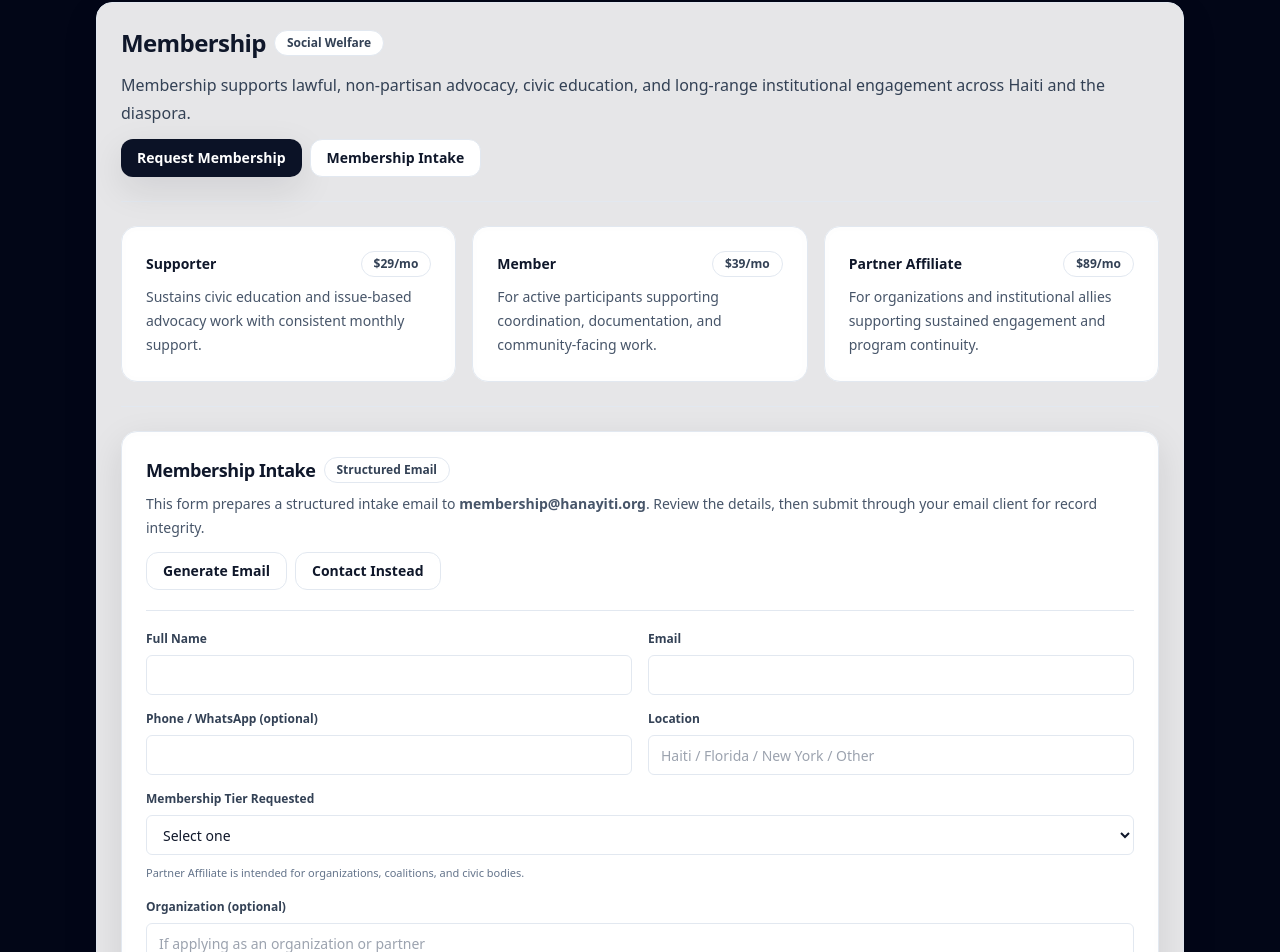
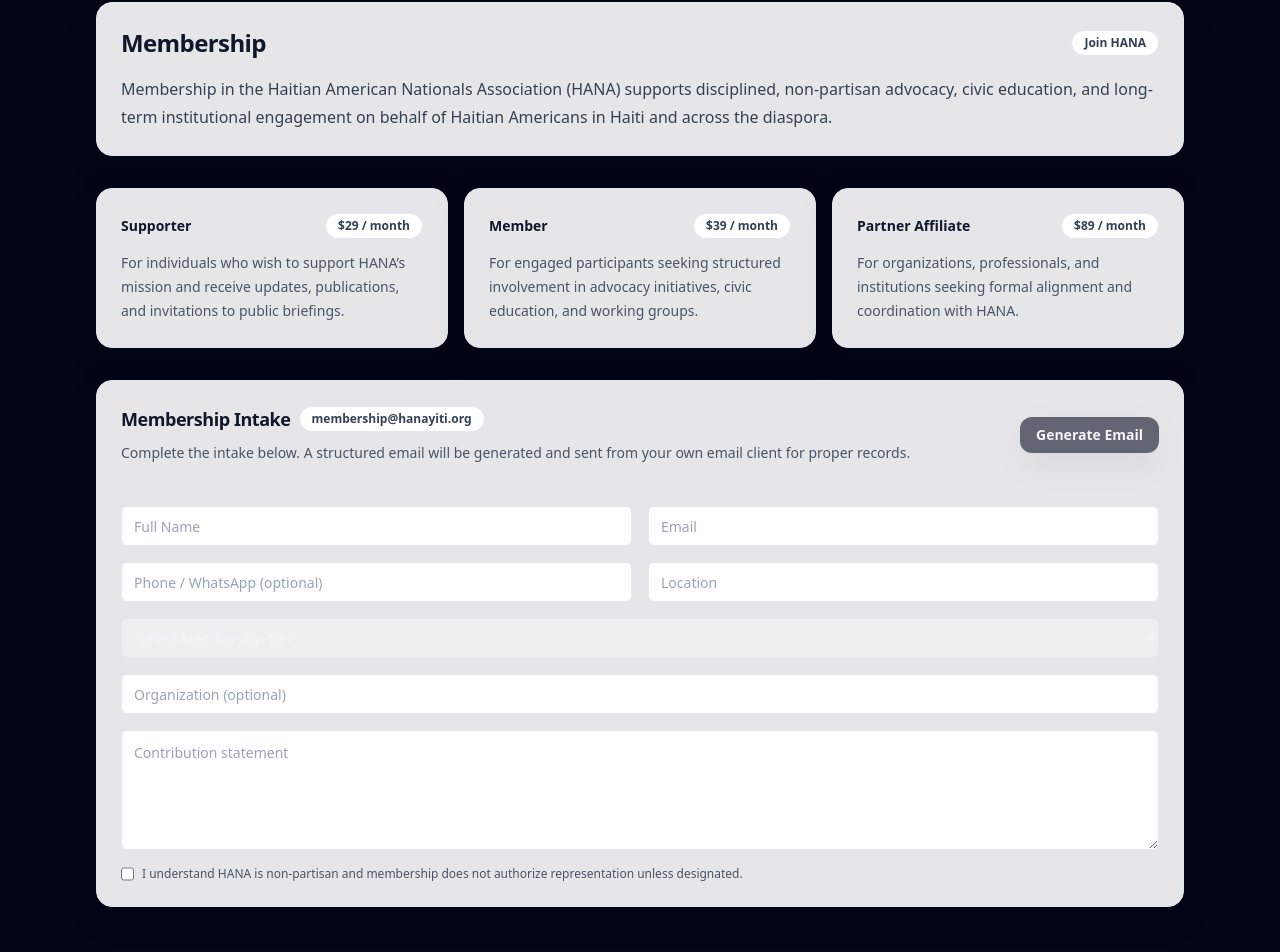
Before and after one commit to akumagmel/Hanayiti, a Next.js app: page /membership in a window 1280 px wide. Shown: the part 110-1062 px from the top of the page. Built offline with nearby package versions, Linux system fonts and the light colour scheme.

Commit message:
Update page.tsx

```diff
--- a/app/membership/page.tsx
+++ b/app/membership/page.tsx
@@ -7,6 +7,9 @@
 import { Button } from "@/components/ui/Button";
 import { Separator } from "@/components/ui/Separator";
 
+/* -----------------------------
+   Helper: build structured email
+------------------------------ */
 function buildMailto(values: {
   fullName: string;
   email: string;
@@ -18,8 +21,7 @@
   message: string;
 }) {
   const to = "membership@hanayiti.org";
-
-  const subject = `Membership Intake — ${values.tier || "Unspecified"} — ${
+  const subject = `HANA Membership Intake — ${values.tier || "Unspecified"} — ${
     values.fullName || "Applicant"
   }`;
 
@@ -35,22 +37,27 @@
 - Tier: ${values.tier}
 - Organization (if any): ${values.org || "N/A"}
 
-3) Interest Areas (choose / describe)
+3) Interest Areas
 ${values.areas || "N/A"}
 
 4) Contribution Statement
 ${values.message}
 
-5) Compliance Acknowledgement
-- Applicant affirms non-partisan posture and understands membership does not authorize representation of HANA unless expressly designated.
+5) Acknowledgement
+- Applicant understands HANA is non-partisan and issue-based.
+- Membership does not authorize representing HANA unless expressly designated.
 
-— End —`;
+— End —
+`;
 
   return `mailto:${to}?subject=${encodeURIComponent(subject)}&body=${encodeURIComponent(
     body
   )}`;
 }
 
+/* -----------------------------
+   Page
+------------------------------ */
 export default function Page() {
   const [form, setForm] = React.useState({
     fullName: "",
@@ -65,112 +72,14 @@
   });
 
   const canSubmit =
-    form.fullName &&
-    form.email &&
-    form.location &&
-    form.tier &&
-    form.message &&
+    !!form.fullName &&
+    !!form.email &&
+    !!form.location &&
+    !!form.tier &&
+    !!form.message &&
     form.agree;
 
-  return (
-    <SiteShell>
-      <main className="mx-auto max-w-6xl px-4 sm:px-6 lg:px-8 py-12">
-        <Card className="shadow-soft">
-          <CardContent>
-            <div className="flex flex-wrap items-center justify-between gap-3">
-              <div>
-                <div className="flex items-center gap-2">
-                  <h1 className="text-2xl font-semibold tracking-tight text-slate-900">
-                    Membership
-                  </h1>
-                  <Badge>Social Welfare</Badge>
-                </div>
-                <p className="mt-3 text-slate-700 leading-7">
-                  Membership supports lawful, non-partisan advocacy, civic education, and
-                  long-range institutional engagement across Haiti and the diaspora.
-                </p>
-              </div>
-
-              {/* Buttons side-by-side (as requested) */}
-              <div className="flex flex-wrap gap-2">
-                <Button href="#tiers">Request Membership</Button>
-                <Button variant="outline" href="#intake">
-                  Membership Intake
-                </Button>
-              </div>
-            </div>
-
-            <Separator className="my-6" />
-
-            {/* TIERS */}
-            <section id="tiers" className="grid gap-4 lg:grid-cols-3">
-              <Card className="bg-slate-50">
-                <CardContent className="p-5">
-                  <div className="flex items-center justify-between gap-2">
-                    <div className="text-sm font-semibold text-slate-900">
-                      Supporter
-                    </div>
-                    <Badge>$29/mo</Badge>
-                  </div>
-                  <p className="mt-2 text-sm leading-6 text-slate-600">
-                    Sustains civic education and issue-based advocacy work with consistent monthly support.
-                  </p>
-                </CardContent>
-              </Card>
-
-              <Card className="bg-slate-50">
-                <CardContent className="p-5">
-                  <div className="flex items-center justify-between gap-2">
-                    <div className="text-sm font-semibold text-slate-900">
-                      Member
-                    </div>
-                    <Badge>$39/mo</Badge>
-                  </div>
-                  <p className="mt-2 text-sm leading-6 text-slate-600">
-                    For active participants supporting coordination, documentation, and community-facing work.
-                  </p>
-                </CardContent>
-              </Card>
-
-              <Card className="bg-slate-50">
-                <CardContent className="p-5">
-                  <div className="flex items-center justify-between gap-2">
-                    <div className="text-sm font-semibold text-slate-900">
-                      Partner Affiliate
-                    </div>
-                    <Badge>$89/mo</Badge>
-                  </div>
-                  <p className="mt-2 text-sm leading-6 text-slate-600">
-                    For organizations and institutional allies supporting sustained engagement and program continuity.
-                  </p>
-                </CardContent>
-              </Card>
-            </section>
-
-            <Separator className="my-6" />
-
-            {/* INTAKE */}
-            <section id="intake">
-              <Card className="shadow-soft">
-                <CardContent className="p-5">
-                  <div className="flex flex-wrap items-center justify-between gap-3">
-                    <div>
-                      <div className="flex items-center gap-2">
-                        <div className="text-lg font-semibold tracking-tight text-slate-900">
-                          Membership Intake
-                        </div>
-                        <Badge>Structured Email</Badge>
-                      </div>
-                      <p className="mt-2 text-sm leading-6 text-slate-600">
-                        This form prepares a structured intake email to{" "}
-                        <span className="font-semibold">membership@hanayiti.org</span>.
-                        Review the details, then submit through your email client for record integrity.
-                      </p>
-                    </div>
-
-                    <div className="flex flex-wrap gap-2">
-                      <Button
-                        href={canSubmit ? buildMailto({
+  const mailtoLink = buildMailto({
     fullName: form.fullName,
     email: form.email,
     phone: form.phone,
@@ -179,148 +88,176 @@
     org: form.org,
     areas: form.areas,
     message: form.message,
-                        }) : "#"}
-                        variant={canSubmit ? "primary" : "outline"}
+  });
+
+  return (
+    <SiteShell>
+      <main className="mx-auto max-w-6xl px-4 sm:px-6 lg:px-8 py-12">
+        {/* Header */}
+        <Card className="shadow-soft">
+          <CardContent>
+            <div className="flex items-center justify-between gap-3">
+              <h1 className="text-2xl font-semibold tracking-tight text-slate-900">
+                Membership
+              </h1>
+              <Badge>Join HANA</Badge>
+            </div>
+            <p className="mt-4 text-slate-700 leading-7">
+              Membership in the Haitian American Nationals Association (HANA)
+              supports disciplined, non-partisan advocacy, civic education, and
+              long-term institutional engagement on behalf of Haitian Americans
+              in Haiti and across the diaspora.
+            </p>
+          </CardContent>
+        </Card>
+
+        {/* Membership Tiers */}
+        <div className="mt-8 grid gap-4 md:grid-cols-3">
+          <Card className="shadow-soft">
+            <CardContent className="p-5">
+              <div className="flex items-center justify-between">
+                <div className="text-sm font-semibold text-slate-900">
+                  Supporter
+                </div>
+                <Badge>$29 / month</Badge>
+              </div>
+              <p className="mt-3 text-sm leading-6 text-slate-600">
+                For individuals who wish to support HANA’s mission and receive
+                updates, publications, and invitations to public briefings.
+              </p>
+            </CardContent>
+          </Card>
+
+          <Card className="shadow-soft">
+            <CardContent className="p-5">
+              <div className="flex items-center justify-between">
+                <div className="text-sm font-semibold text-slate-900">
+                  Member
+                </div>
+                <Badge>$39 / month</Badge>
+              </div>
+              <p className="mt-3 text-sm leading-6 text-slate-600">
+                For engaged participants seeking structured involvement in
+                advocacy initiatives, civic education, and working groups.
+              </p>
+            </CardContent>
+          </Card>
+
+          <Card className="shadow-soft">
+            <CardContent className="p-5">
+              <div className="flex items-center justify-between">
+                <div className="text-sm font-semibold text-slate-900">
+                  Partner Affiliate
+                </div>
+                <Badge>$89 / month</Badge>
+              </div>
+              <p className="mt-3 text-sm leading-6 text-slate-600">
+                For organizations, professionals, and institutions seeking
+                formal alignment and coordination with HANA.
+              </p>
+            </CardContent>
+          </Card>
+        </div>
+
+        {/* Intake Form */}
+        <Card className="shadow-soft mt-8">
+          <CardContent className="p-5">
+            <div className="flex flex-wrap items-center justify-between gap-3">
+              <div>
+                <div className="flex items-center gap-2">
+                  <div className="text-lg font-semibold tracking-tight text-slate-900">
+                    Membership Intake
+                  </div>
+                  <Badge>membership@hanayiti.org</Badge>
+                </div>
+                <p className="mt-2 text-sm leading-6 text-slate-600">
+                  Complete the intake below. A structured email will be generated
+                  and sent from your own email client for proper records.
+                </p>
+              </div>
+
+              <Button
+                href={canSubmit ? mailtoLink : "#"}
+                variant="primary"
+                aria-disabled={!canSubmit}
+                className={!canSubmit ? "pointer-events-none opacity-60" : ""}
               >
                 Generate Email
               </Button>
-                      <Button variant="outline" href="/contact/">
-                        Contact Instead
-                      </Button>
-                    </div>
             </div>
 
             <Separator className="my-5" />
 
             <div className="grid gap-4 md:grid-cols-2">
-                    <div className="grid gap-2">
-                      <label className="text-xs font-semibold text-slate-700">
-                        Full Name
-                      </label>
               <input
-                        className="h-10 rounded-md border border-slate-200 bg-white px-3 text-sm text-slate-900"
+                className="h-10 rounded-md border px-3 text-sm"
+                placeholder="Full Name"
                 value={form.fullName}
-                        onChange={(e) => setForm({ ...form, fullName: e.target.value })}
-                        required
+                onChange={(e) =>
+                  setForm({ ...form, fullName: e.target.value })
+                }
+              />
+              <input
+                className="h-10 rounded-md border px-3 text-sm"
+                placeholder="Email"
+                type="email"
+                value={form.email}
+                onChange={(e) => setForm({ ...form, email: e.target.value })}
+              />
+              <input
+                className="h-10 rounded-md border px-3 text-sm"
+                placeholder="Phone / WhatsApp (optional)"
+                value={form.phone}
+                onChange={(e) => setForm({ ...form, phone: e.target.value })}
+              />
+              <input
+                className="h-10 rounded-md border px-3 text-sm"
+                placeholder="Location"
+                value={form.location}
+                onChange={(e) =>
+                  setForm({ ...form, location: e.target.value })
+                }
+              />
+
+              <select
+                className="h-10 rounded-md border px-3 text-sm md:col-span-2"
+                value={form.tier}
+                onChange={(e) => setForm({ ...form, tier: e.target.value })}
+              >
+                <option value="">Select Membership Tier</option>
+                <option value="Supporter ($29/mo)">Supporter ($29/mo)</option>
+                <option value="Member ($39/mo)">Member ($39/mo)</option>
+                <option value="Partner Affiliate ($89/mo)">
+                  Partner Affiliate ($89/mo)
+                </option>
+              </select>
+
+              <input
+                className="h-10 rounded-md border px-3 text-sm md:col-span-2"
+                placeholder="Organization (optional)"
+                value={form.org}
+                onChange={(e) => setForm({ ...form, org: e.target.value })}
+              />
+
+              <textarea
+                className="min-h-[120px] rounded-md border p-3 text-sm md:col-span-2"
+                placeholder="Contribution statement"
+                value={form.message}
+                onChange={(e) => setForm({ ...form, message: e.target.value })}
               />
             </div>
 
-                    <div className="grid gap-2">
-                      <label className="text-xs font-semibold text-slate-700">
-                        Email
-                      </label>
-                      <input
-                        className="h-10 rounded-md border border-slate-200 bg-white px-3 text-sm text-slate-900"
-                        value={form.email}
-                        onChange={(e) => setForm({ ...form, email: e.target.value })}
-                        type="email"
-                        required
-                      />
-                    </div>
-
-                    <div className="grid gap-2">
-                      <label className="text-xs font-semibold text-slate-700">
-                        Phone / WhatsApp (optional)
-                      </label>
-                      <input
-                        className="h-10 rounded-md border border-slate-200 bg-white px-3 text-sm text-slate-900"
-                        value={form.phone}
-                        onChange={(e) => setForm({ ...form, phone: e.target.value })}
-                      />
-                    </div>
-
-                    <div className="grid gap-2">
-                      <label className="text-xs font-semibold text-slate-700">
-                        Location
-                      </label>
-                      <input
-                        className="h-10 rounded-md border border-slate-200 bg-white px-3 text-sm text-slate-900"
-                        value={form.location}
-                        onChange={(e) => setForm({ ...form, location: e.target.value })}
-                        placeholder="Haiti / Florida / New York / Other"
-                        required
-                      />
-                    </div>
-
-                    <div className="grid gap-2 md:col-span-2">
-                      <label className="text-xs font-semibold text-slate-700">
-                        Membership Tier Requested
-                      </label>
-                      <select
-                        className="h-10 rounded-md border border-slate-200 bg-white px-3 text-sm text-slate-900"
-                        value={form.tier}
-                        onChange={(e) => setForm({ ...form, tier: e.target.value })}
-                        required
-                      >
-                        <option value="">Select one</option>
-                        <option value="Supporter ($29/mo)">Supporter ($29/mo)</option>
-                        <option value="Member ($39/mo)">Member ($39/mo)</option>
-                        <option value="Partner Affiliate ($89/mo)">Partner Affiliate ($89/mo)</option>
-                      </select>
-                      <p className="text-[11px] text-slate-500 leading-5">
-                        Partner Affiliate is intended for organizations, coalitions, and civic bodies.
-                      </p>
-                    </div>
-
-                    <div className="grid gap-2 md:col-span-2">
-                      <label className="text-xs font-semibold text-slate-700">
-                        Organization (optional)
-                      </label>
-                      <input
-                        className="h-10 rounded-md border border-slate-200 bg-white px-3 text-sm text-slate-900"
-                        value={form.org}
-                        onChange={(e) => setForm({ ...form, org: e.target.value })}
-                        placeholder="If applying as an organization or partner"
-                      />
-                    </div>
-
-                    <div className="grid gap-2 md:col-span-2">
-                      <label className="text-xs font-semibold text-slate-700">
-                        Interest Areas (optional)
-                      </label>
-                      <input
-                        className="h-10 rounded-md border border-slate-200 bg-white px-3 text-sm text-slate-900"
-                        value={form.areas}
-                        onChange={(e) => setForm({ ...form, areas: e.target.value })}
-                        placeholder="Civic education, policy documentation, diaspora coordination, economic empowerment, human rights, etc."
-                      />
-                    </div>
-
-                    <div className="grid gap-2 md:col-span-2">
-                      <label className="text-xs font-semibold text-slate-700">
-                        Contribution Statement
-                      </label>
-                      <textarea
-                        className="min-h-[120px] rounded-md border border-slate-200 bg-white p-3 text-sm text-slate-900"
-                        value={form.message}
-                        onChange={(e) => setForm({ ...form, message: e.target.value })}
-                        placeholder="Tell us your background and how you want to contribute."
-                        required
-                      />
-                    </div>
-                  </div>
-
-                  <label className="mt-4 flex items-start gap-2 text-xs text-slate-600">
+            <label className="mt-4 flex gap-2 text-xs text-slate-600">
               <input
                 type="checkbox"
                 checked={form.agree}
-                      onChange={(e) => setForm({ ...form, agree: e.target.checked })}
-                      className="mt-1"
-                      required
+                onChange={(e) =>
+                  setForm({ ...form, agree: e.target.checked })
+                }
               />
-                    <span>
-                      I understand HANA is non-partisan and issue-based. Membership does not authorize
-                      representation of HANA unless explicitly designated.
-                    </span>
+              I understand HANA is non-partisan and membership does not authorize
+              representation unless designated.
             </label>
-
-                  <p className="mt-3 text-[11px] text-slate-500 leading-5">
-                    Clicking “Generate Email” prepares a structured intake email to membership@hanayiti.org.
-                    Coming from your own email client for record integrity.
-                  </p>
-                </CardContent>
-              </Card>
-            </section>
           </CardContent>
         </Card>
       </main>
```
Lines whose indentation alone changed are shown as unchanged.
